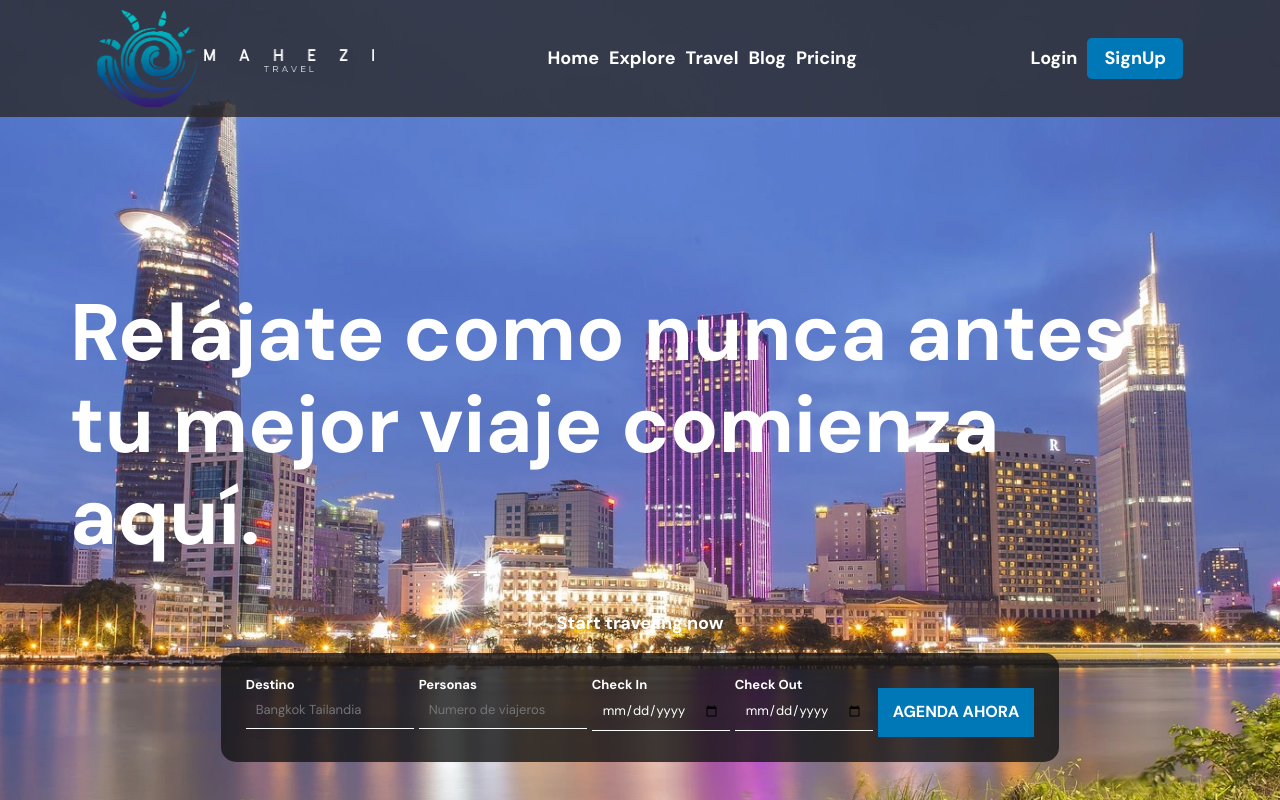
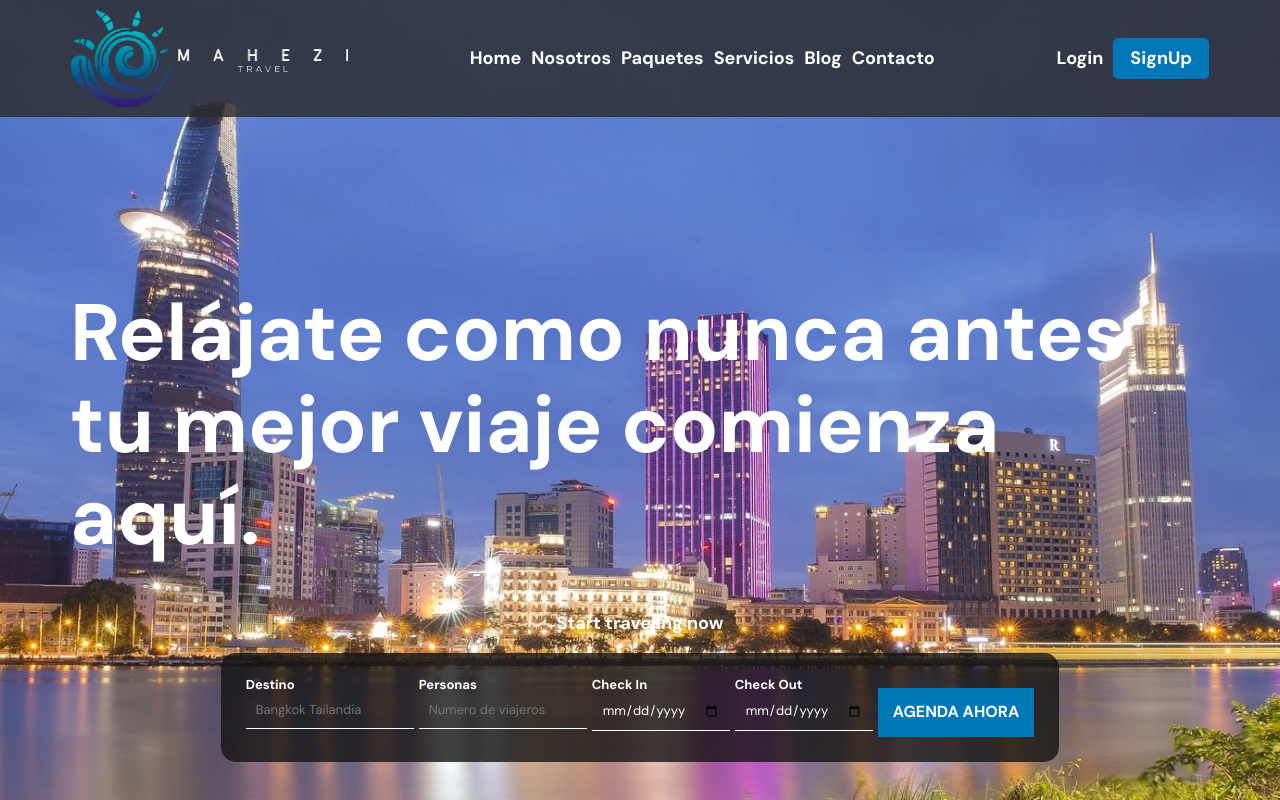
Before and after one commit to jhonatanAG/mahezi-page, an Angular app: page /home in a window 1280 px wide. Shown: the top 800 px of the page. Built offline with nearby package versions, Linux system fonts and the light colour scheme.

Commit message:
Carousel component

```diff
--- a/src/app/components/header/header.component.html
+++ b/src/app/components/header/header.component.html
@@ -9,10 +9,11 @@
         </div>
         <nav class="navegation">
             <a routerLink="/home" class="navegation__link">Home</a>
-            <a routerLink="/home/explore" class="navegation__link">Explore</a>
-            <a routerLink="/home/travel" class="navegation__link">Travel</a>
+            <a routerLink="/home/explore" class="navegation__link">Nosotros</a>
+            <a routerLink="/home/travel" class="navegation__link">Paquetes</a>
+            <a routerLink="/home" class="navegation__link">Servicios</a>
             <a routerLink="/home/blog" class="navegation__link">Blog</a>
-            <a routerLink="/home/pricing" class="navegation__link">Pricing</a>
+            <a routerLink="/home/pricing" class="navegation__link">Contacto</a>
         </nav>
         <div class="header__buttons">
             <a href="">Login</a>
--- a/src/app/modules/home/home.module.ts
+++ b/src/app/modules/home/home.module.ts
@@ -8,6 +8,7 @@ import { TravelComponent } from './components/travel/travel.component';
 import { BlogComponent } from './components/blog/blog.component';
 import { PricingComponent } from './components/pricing/pricing.component';
 import { ExploreComponent } from './components/explore/explore.component';
+import { CarouselComponent } from './components/carousel/carousel.component';
 
 
 
@@ -19,7 +20,8 @@ import { ExploreComponent } from './components/explore/explore.component';
     TravelComponent,
     BlogComponent,
     PricingComponent,
-    ExploreComponent
+    ExploreComponent,
+    CarouselComponent
   ],
   imports: [
     CommonModule,
```
Also changed, not shown: src/app/modules/home/components/carousel/carousel.component.ts (added, +10 -0 lines), src/app/modules/home/components/carousel/carousel.component.html (added), src/app/modules/home/components/carousel/carousel.component.scss (added), 1 other file (tests, documents, lock files or other folders).
